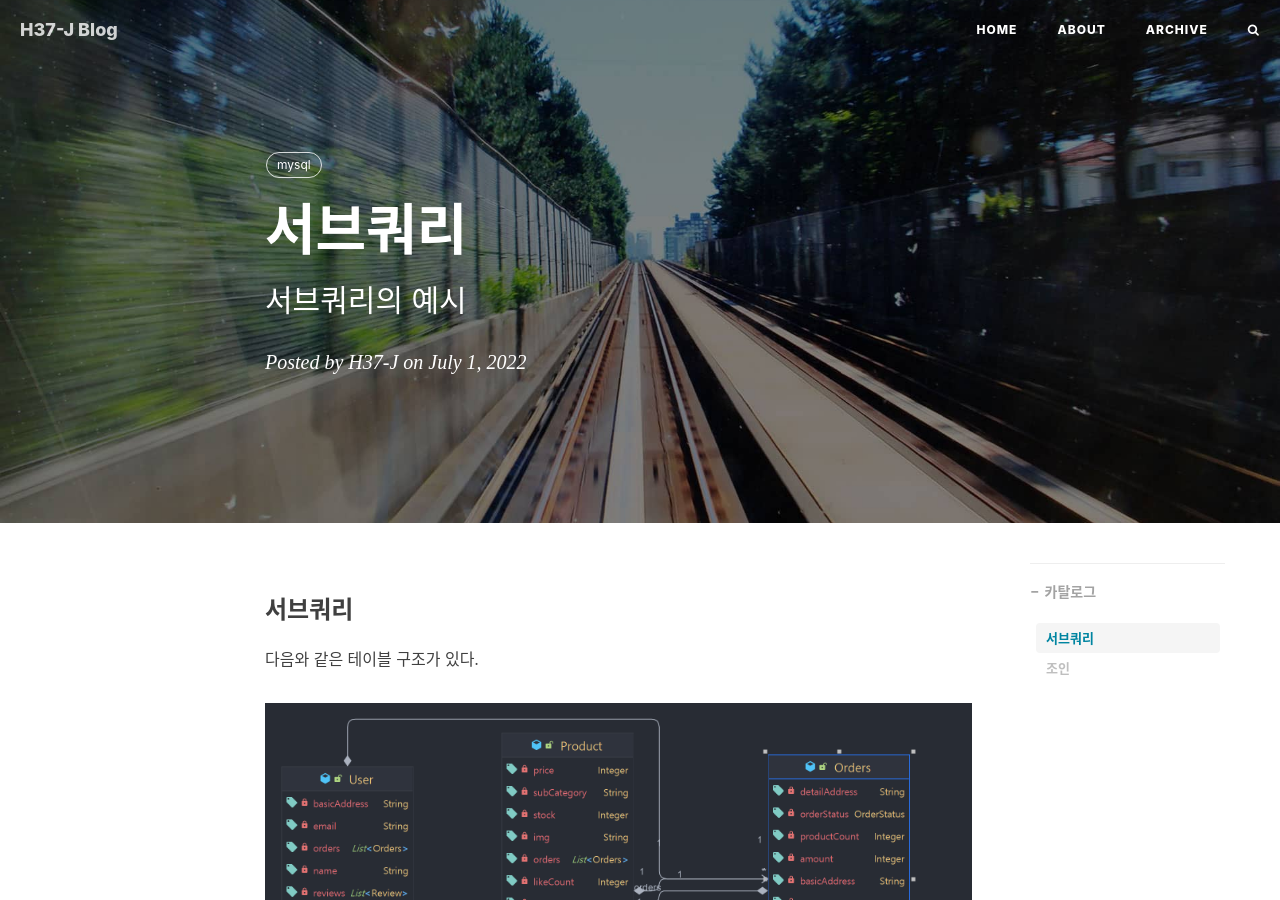
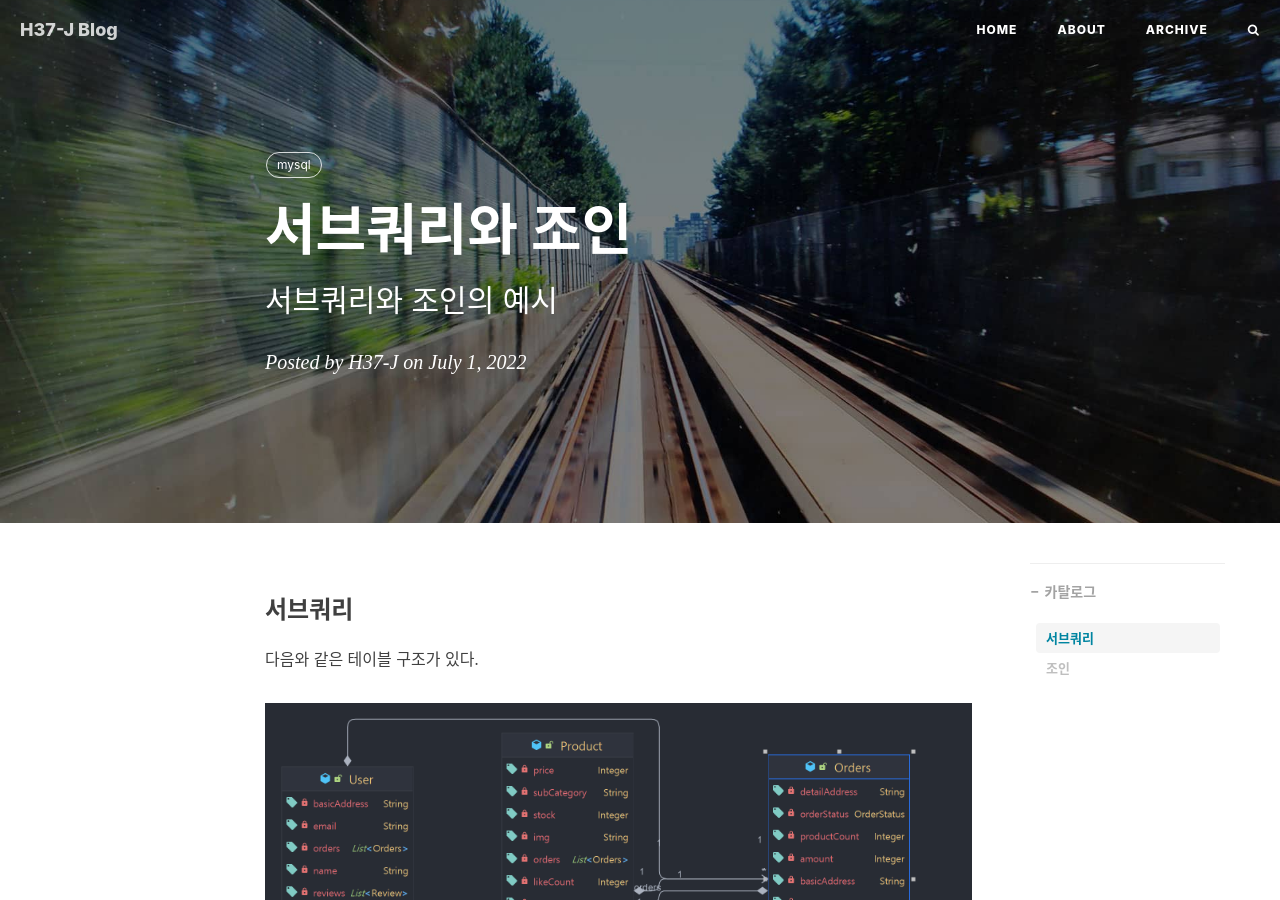
Before and after one commit to H37-J/H37-J.github.io, a Jekyll site: the page built from _posts/database/2022-07-01-subquery.markdown, in a window 1280 px wide and 900 px high. Built offline with Jekyll 4.4.1, drawn with Linux system fonts in a browser that asks for light colours; nearby versions of some CDN libraries; comment, search, counter and statistics services are not loaded.

Commit message:
포스트 업데이트

```diff
--- a/_posts/database/2022-07-01-subquery.markdown
+++ b/_posts/database/2022-07-01-subquery.markdown
@@ -1,7 +1,7 @@
 ---
 layout:     post
-title:      "서브쿼리"
-subtitle:   "서브쿼리의 예시"
+title:      "서브쿼리와 조인"
+subtitle:   "서브쿼리와 조인의 예시"
 author:     "H37-J"
 header-img: "img/post-bg-2015.jpg"
 catalog: true
```
